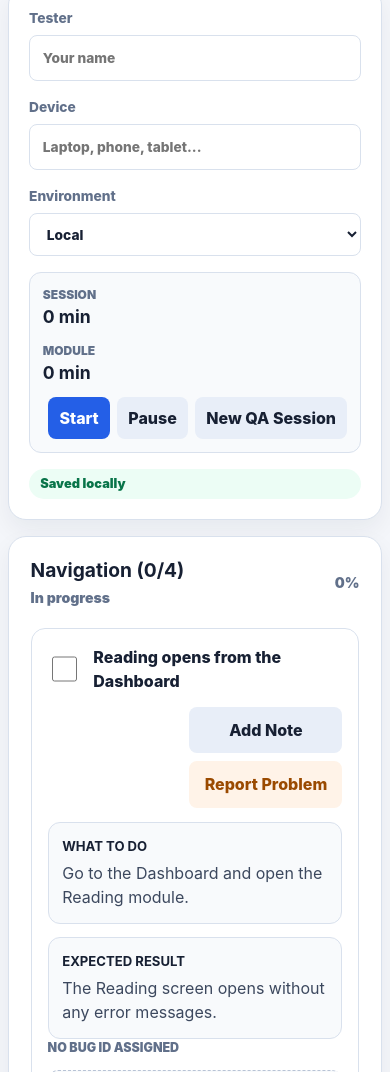
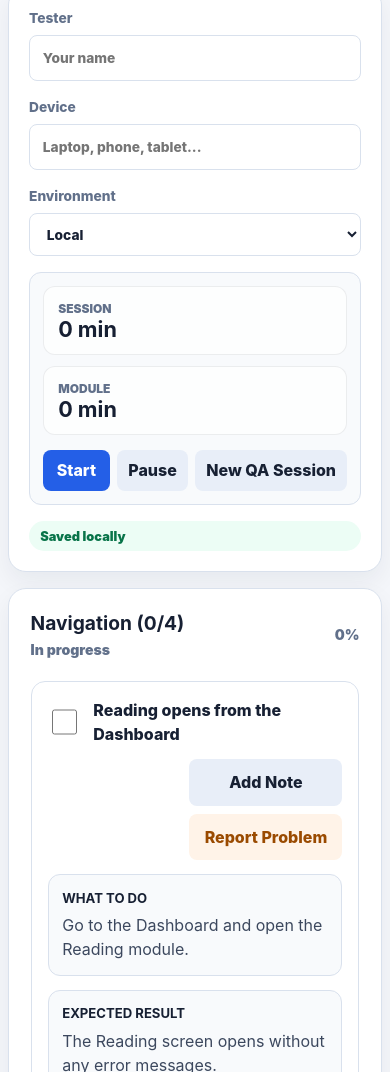
Before and after one commit to fredrock007/bandup-qa-checklist, a plain HTML site: page index.html in a window 390 px wide. Shown: the part 2793-3865 px from the top of the page. Drawn offline with Linux system fonts and the light colour scheme.

Commit message:
Fix QA timer controls and layout

```diff
--- a/index.html
+++ b/index.html
@@ -58,13 +58,15 @@
             </select>
           </label>
           <div class="timer-panel" aria-label="QA timer">
-            <div>
-              <span>Session</span>
-              <strong id="sessionElapsed">0 min</strong>
-            </div>
-            <div>
-              <span>Module</span>
-              <strong id="moduleElapsed">0 min</strong>
+            <div class="timer-metrics">
+              <div class="timer-metric">
+                <span>Session</span>
+                <strong id="sessionElapsed">0 min</strong>
+              </div>
+              <div class="timer-metric">
+                <span>Module</span>
+                <strong id="moduleElapsed">0 min</strong>
+              </div>
             </div>
             <div class="timer-actions">
               <button id="startTimer" type="button">Start</button>
--- a/script.js
+++ b/script.js
@@ -1619,16 +1619,19 @@ const Renderer = {
       }));
     document.getElementById("startTimer").addEventListener("click", () => {
       Timing.start();
+      Renderer.renderTimers();
       persistAndRender({ skipChecklist: true });
     });
     document.getElementById("pauseTimer").addEventListener("click", () => {
       Timing.pause();
+      Renderer.renderTimers();
       persistAndRender({ skipChecklist: true });
     });
     document.getElementById("resetTimer").addEventListener("click", () => {
       const confirmed = window.confirm("Start a new QA session timer? Existing bugs and evidence stay saved.");
       if (!confirmed) return;
       Timing.resetSession();
+      Renderer.renderTimers();
       persistAndRender({ skipChecklist: true });
     });
   },
@@ -2746,6 +2749,7 @@ function persist() {
 
 function persistAndRender(options = {}) {
   persist();
+  Renderer.renderTimers();
   if (!options.skipChecklist) Renderer.renderChecklist();
   Renderer.renderDashboard();
   Renderer.renderSectionProgress();
--- a/styles.css
+++ b/styles.css
@@ -883,9 +883,22 @@ h3 {
   border: 1px solid var(--border);
   border-radius: 12px;
   display: grid;
-  gap: 0.7rem;
-  grid-template-columns: repeat(2, minmax(0, 1fr)) auto;
+  gap: 0.9rem;
+  grid-template-columns: minmax(0, 1fr) auto;
   padding: 0.8rem;
+}
+
+.timer-metrics {
+  display: grid;
+  gap: 0.65rem;
+  grid-template-columns: repeat(2, minmax(0, 1fr));
+}
+
+.timer-metric {
+  background: rgba(255, 255, 255, 0.72);
+  border: 1px solid rgba(28, 37, 58, 0.08);
+  border-radius: 12px;
+  padding: 0.8rem 0.9rem;
 }
 
 .timer-panel span {
@@ -898,18 +911,21 @@ h3 {
 
 .timer-panel strong {
   display: block;
-  font-size: 1.1rem;
+  font-size: 1.35rem;
+  line-height: 1.1;
 }
 
 .timer-actions {
   display: flex;
   flex-wrap: wrap;
+  min-width: 0;
   gap: 0.45rem;
   justify-content: flex-end;
 }
 
 .timer-actions button {
   padding: 0.55rem 0.7rem;
+  white-space: nowrap;
 }
 
 .checklist {
@@ -1103,12 +1119,27 @@ h3 {
 @media (max-width: 760px) {
   .mode-switch,
   .session-strip,
-  .timer-panel,
   .simple-card-row,
   .problem-header,
   .guidance-grid,
   .completion-grid {
     grid-template-columns: 1fr;
+  }
+
+  .timer-panel {
+    grid-template-columns: 1fr;
+  }
+
+  .timer-metrics {
+    grid-template-columns: 1fr;
+  }
+
+  .timer-actions {
+    justify-content: stretch;
+  }
+
+  .timer-actions button {
+    flex: 1 1 0;
   }
 
   .mode-switch,
```
